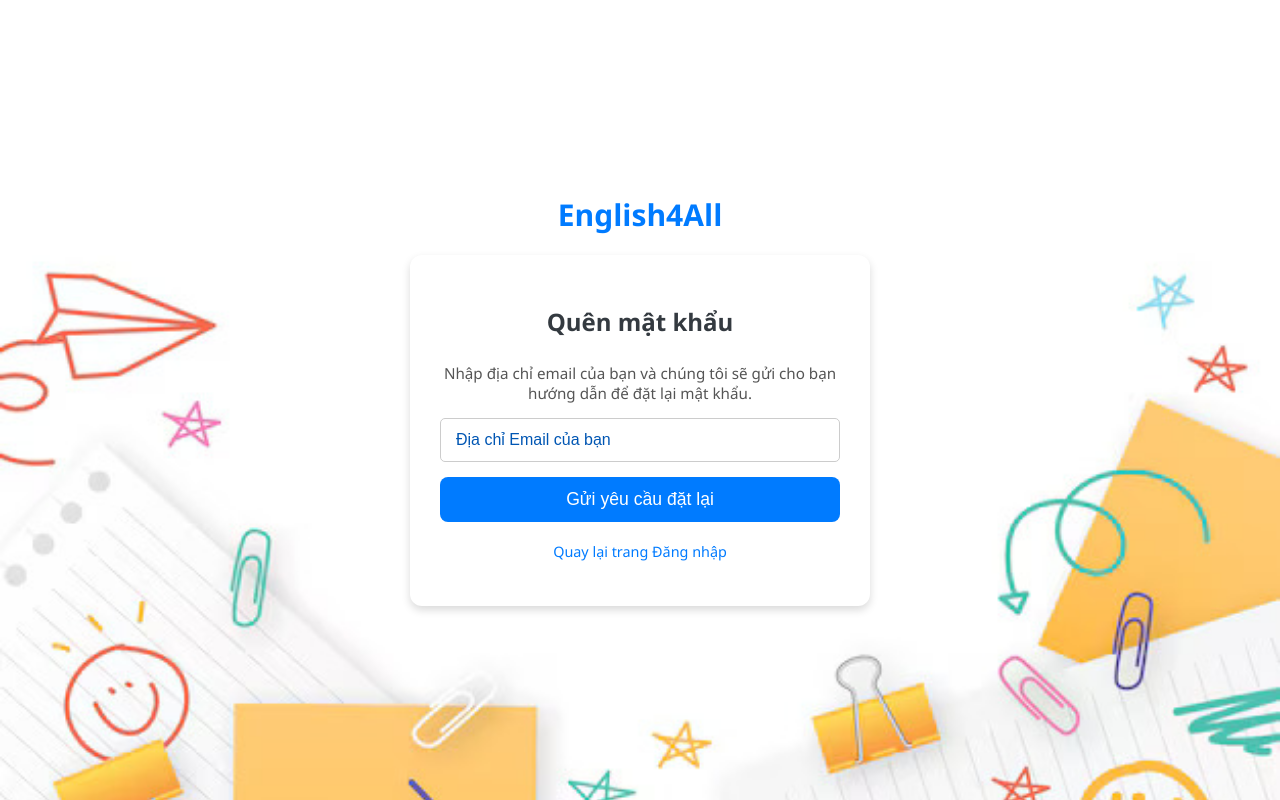
After one commit to lequochuy12012k4/English4All, a Django app: page /password_forget/ in a window 1280 px wide. The commit adds this page. Run offline with Django 5.2, Linux system fonts and the light colour scheme.

Commit message:
Add forget password and reset password

```diff
--- a/app/models.py
+++ b/app/models.py
@@ -1,6 +1,6 @@
 from django.db import models
 from django.contrib.auth.models import User
-from django.contrib.auth.forms import UserCreationForm, AuthenticationForm, UserChangeForm, PasswordChangeForm
+from django.contrib.auth.forms import UserCreationForm, AuthenticationForm, UserChangeForm, PasswordChangeForm, PasswordResetForm
 from django import forms
 from django.forms.widgets import PasswordInput, TextInput
 
@@ -297,3 +297,13 @@ class Chatbot_message(models.Model):
 
     def __str__(self):
         return self.message
+
+class PasswordResetRequestForm(PasswordResetForm): # Kế thừa để giữ nguyên logic của Django
+    email = forms.EmailField(
+        label="",
+        widget=forms.EmailInput(attrs={
+            'placeholder': 'Địa chỉ Email của bạn',
+            'autocomplete': 'email',
+            'class': 'form-control email-input' # Class bạn đã style
+        })
+    )
--- /dev/null
+++ b/app/templates/app/password_forget.html
@@ -0,0 +1,78 @@
+{% load static %}
+
+<!DOCTYPE html>
+<html>
+
+<head>
+  <title>Quên mật khẩu</title>
+
+  <link rel="stylesheet" href="https://cdnjs.cloudflare.com/ajax/libs/font-awesome/6.0.0/css/all.min.css"
+    integrity="sha512-9usAa10IRO0HhonpyAIVpjrylPvoDwiPUiKdWk5t3PyolY1cOd4DSE0Ga+ri4AuTroPR5aQvXU9xC6qOPnzFeg=="
+    crossorigin="anonymous" referrerpolicy="no-referrer" />
+  <link rel="stylesheet" href="{% static 'app/css/login.css' %}">
+  <link rel="icon" type="image/x-icon" href="{% static 'app/images/icons/logo.png' %}">
+  <style>
+    body {
+      background-image: url("{% static 'app/images/bglogin.jpg' %}");
+      background-size: cover;
+      background-repeat: no-repeat;
+    }
+    .container p.instructions {
+      margin-bottom: 15px;
+      text-align: center;
+      font-size: 0.95em;
+      color: #555;
+    }
+
+    /* CSS cho input email cụ thể trong form này */
+    .container form input[type="email"] {
+      width: 100%;
+      padding: 12px 15px;
+      margin-bottom: 15px;
+      border: 1px solid #ccc;
+      border-radius: 5px;
+      box-sizing: border-box;
+      font-size: 1em;
+      transition: border-color 0.15s ease-in-out, box-shadow 0.15s ease-in-out;
+    }
+
+    .container form input[type="email"]:focus {
+      border-color: #007bff;
+      outline: 0;
+      box-shadow: 0 0 0 0.2rem rgba(0, 123, 255, .25);
+    }
+  </style>
+</head>
+
+<body>
+  <div class="english4all-text"><a href="{% url 'home' %}" style="text-decoration: none; color:#007bff;">
+      English4All
+    </a></div>
+  <div class="container">
+    <h2>Quên mật khẩu</h2>
+    <p class="instructions">Nhập địa chỉ email của bạn và chúng tôi sẽ gửi cho bạn hướng dẫn để đặt lại mật khẩu.</p>
+    <form method="POST" action="{% url 'password_reset' %}">
+      {% csrf_token %}
+      {{ form.email }} {# Input này sẽ được style bởi CSS ở trên #}
+
+      {% if form.email.errors %}
+        {% for error in form.email.errors %}
+          <p style="color: red; font-size: 0.9em; margin-top: -10px; margin-bottom: 10px;">{{ error }}</p>
+        {% endfor %}
+      {% endif %}
+      {% if form.non_field_errors %}
+        {% for error in form.non_field_errors %}
+          <p style="color: red; font-size: 0.9em; margin-bottom: 10px;">{{ error }}</p>
+        {% endfor %}
+      {% endif %}
+
+      <input type="submit" class="btn" value="Gửi yêu cầu đặt lại">
+      <p style="text-align: center; margin-top: 20px;">
+        <a href="{% url 'login' %}" style="text-decoration: none;">Quay lại trang Đăng nhập</a>
+      </p>
+    </form>
+  </div>
+
+</body>
+
+</html>
--- /dev/null
+++ b/app/templates/app/password_reset_subject.txt
@@ -0,0 +1,3 @@
+{% load i18n %}{% autoescape off %}
+{% blocktrans with site_name=site_name %}English4All - Đặt lại mật khẩu{% endblocktrans %}
+{% endautoescape %}
--- a/app/urls.py
+++ b/app/urls.py
@@ -1,5 +1,7 @@
 from django.contrib import admin
 from django.urls import path
+from django.contrib.auth import views as auth_views
+from .models import PasswordResetRequestForm # Form bạn vừa tạo ở trên
 from . import views
 
 urlpatterns = [
@@ -28,5 +30,29 @@ urlpatterns = [
     path('de_thi/',views.De_thiPage, name="de_thi"),
     path('search_de_thi/',views.Search_Dethi, name="search_de_thi"),
     path('sach/',views.SachPage,name="sach"),
-    path('search_sach/',views.Search_Sach,name="search_sach")
+    path('search_sach/',views.Search_Sach,name="search_sach"),
+    path('password_forget/',views.Password_forget, name="password_forget"),
+    path('password_reset/',
+         auth_views.PasswordResetView.as_view(
+             template_name='app/password_forget.html', # Đường dẫn đến template của bạn
+             form_class=PasswordResetRequestForm, # Form tùy chỉnh (nếu có)
+             email_template_name='app/password_reset_email.html', # Template cho email
+             subject_template_name='app/password_reset_subject.txt' # Template cho tiêu đề email
+         ),
+         name='password_reset'),
+    path('password_reset/done/',
+         auth_views.PasswordResetDoneView.as_view(
+             template_name='app/password_reset_done.html' # Trang thông báo đã gửi email
+         ),
+         name='password_reset_done'),
+    path('reset/<uidb64>/<token>/',
+         auth_views.PasswordResetConfirmView.as_view(
+             template_name='app/password_reset_confirm.html' # Trang nhập mật khẩu mới
+         ),
+         name='password_reset_confirm'),
+    path('reset/done/',
+         auth_views.PasswordResetCompleteView.as_view(
+             template_name='app/password_reset_complete.html' # Trang thông báo đổi mk thành công
+         ),
+         name='password_reset_complete'),
 ]
--- a/app/views.py
+++ b/app/views.py
@@ -201,6 +201,11 @@ def LoginPage(request):
             else:
                 messages.info(request,"Tên đăng nhập hoặc mật khẩu chưa chính xác")
     return render(request, 'app/login.html', context)
+
+def Password_forget(request):
+    form = PasswordResetRequestForm()
+    context = {'form':form}
+    return render(request,'app/password_forget.html', context)
 
 def LogoutPage(request):
     logout(request)
```
Also changed, not shown: app/templates/app/login.html (+4 -3 lines), app/templates/app/password_reset_complete.html (added, +50 -0 lines), app/templates/app/password_reset_confirm.html (added, +65 -0 lines), app/templates/app/password_reset_done.html (added, +58 -0 lines), app/templates/app/password_reset_email.html (added, +16 -0 lines), 1 other file.
